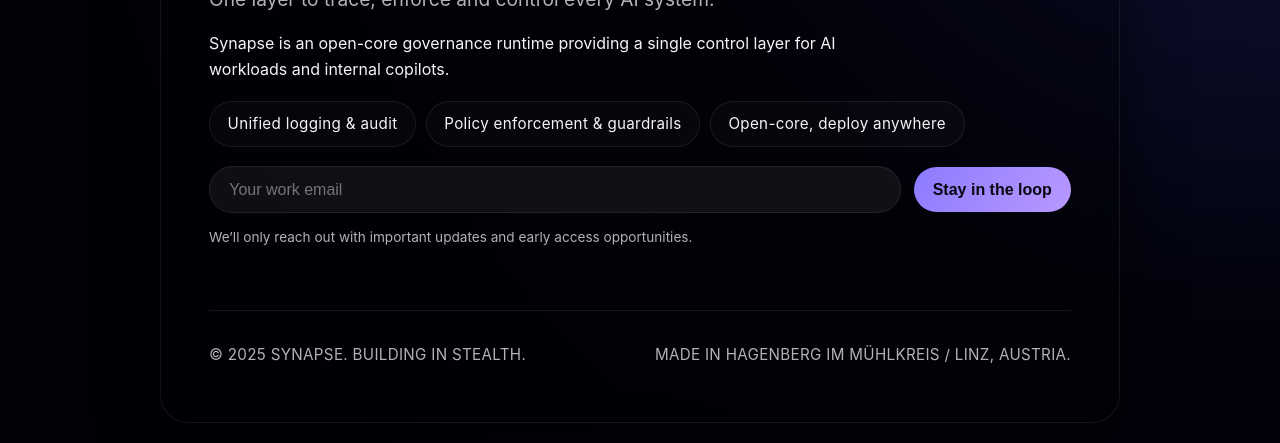
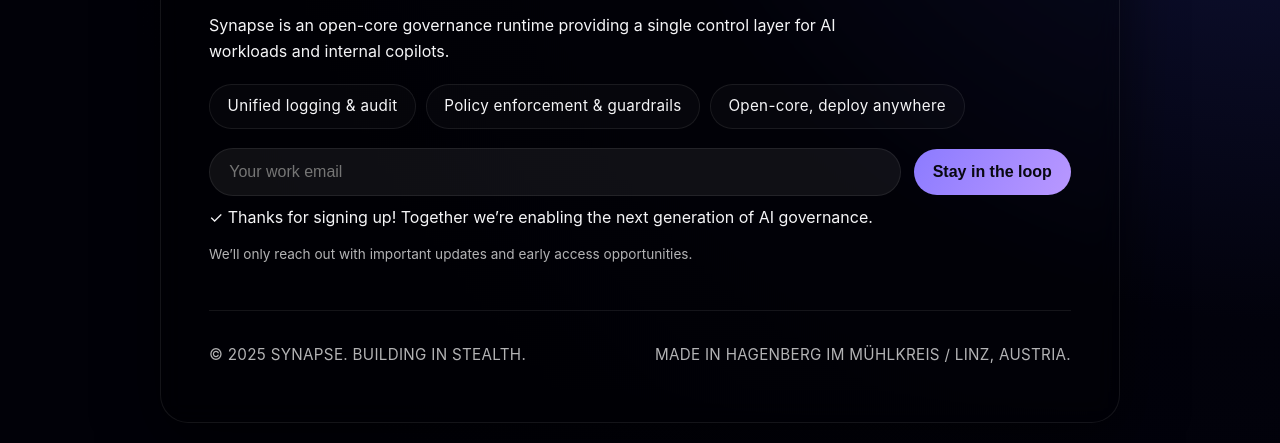
Before and after one commit to RJS8899/website, a plain HTML site: page synapse-landing/index.html in a window 1280 px wide. Shown: the part 357-800 px from the top of the page. Drawn offline with Linux system fonts and the light colour scheme.

Commit message:
Update index.html

```diff
--- a/synapse-landing/index.html
+++ b/synapse-landing/index.html
@@ -27,11 +27,29 @@
           <div class="feature">Open-core, deploy anywhere</div>
         </div>
 
-        <form class="cta-form" aria-label="Stay informed">
+        <!-- Netlify-enabled form -->
+        <form
+          class="cta-form"
+          aria-label="Stay informed"
+          name="waitlist"
+          method="POST"
+          data-netlify="true"
+          onsubmit="showSuccessMessage(event)"
+        >
+          <input type="hidden" name="form-name" value="waitlist">
           <label for="email" class="sr-only">Work email</label>
           <input type="email" id="email" name="email" placeholder="Your work email" required>
           <button type="submit">Stay in the loop</button>
         </form>
+
+        <!-- Animated success pill -->
+        <div id="success-pill" class="success-pill">
+          <span class="success-icon">✓</span>
+          <span class="success-text">
+            Thanks for signing up! Together we’re enabling the next generation of AI governance.
+          </span>
+        </div>
+
         <p class="disclaimer">We’ll only reach out with important updates and early access opportunities.</p>
       </div>
     </main>
@@ -41,5 +59,28 @@
       <p>MADE IN HAGENBERG IM MÜHLKREIS / LINZ, AUSTRIA.</p>
     </footer>
   </div>
+
+  <script>
+    function showSuccessMessage(event) {
+      event.preventDefault();
+
+      const form = event.target;
+      const pill = document.getElementById("success-pill");
+
+      fetch("/", {
+        method: "POST",
+        headers: { "Content-Type": "application/x-www-form-urlencoded" },
+        body: new URLSearchParams(new FormData(form)).toString()
+      })
+      .then(() => {
+        form.reset();
+        pill.classList.add("visible");
+      })
+      .catch(() => {
+        // Im Fehlerfall trotzdem eine Bestätigung anzeigen (kannst du anpassen)
+        pill.classList.add("visible");
+      });
+    }
+  </script>
 </body>
 </html>
```
